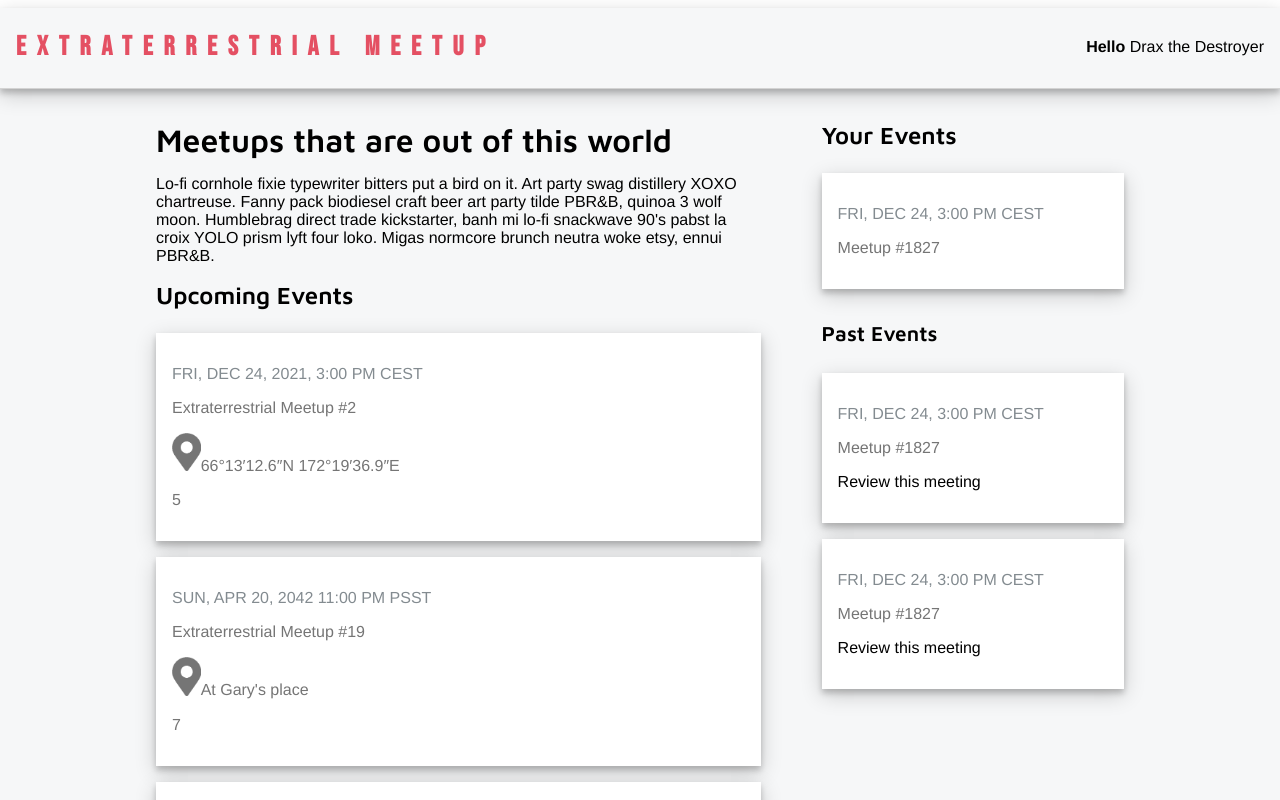
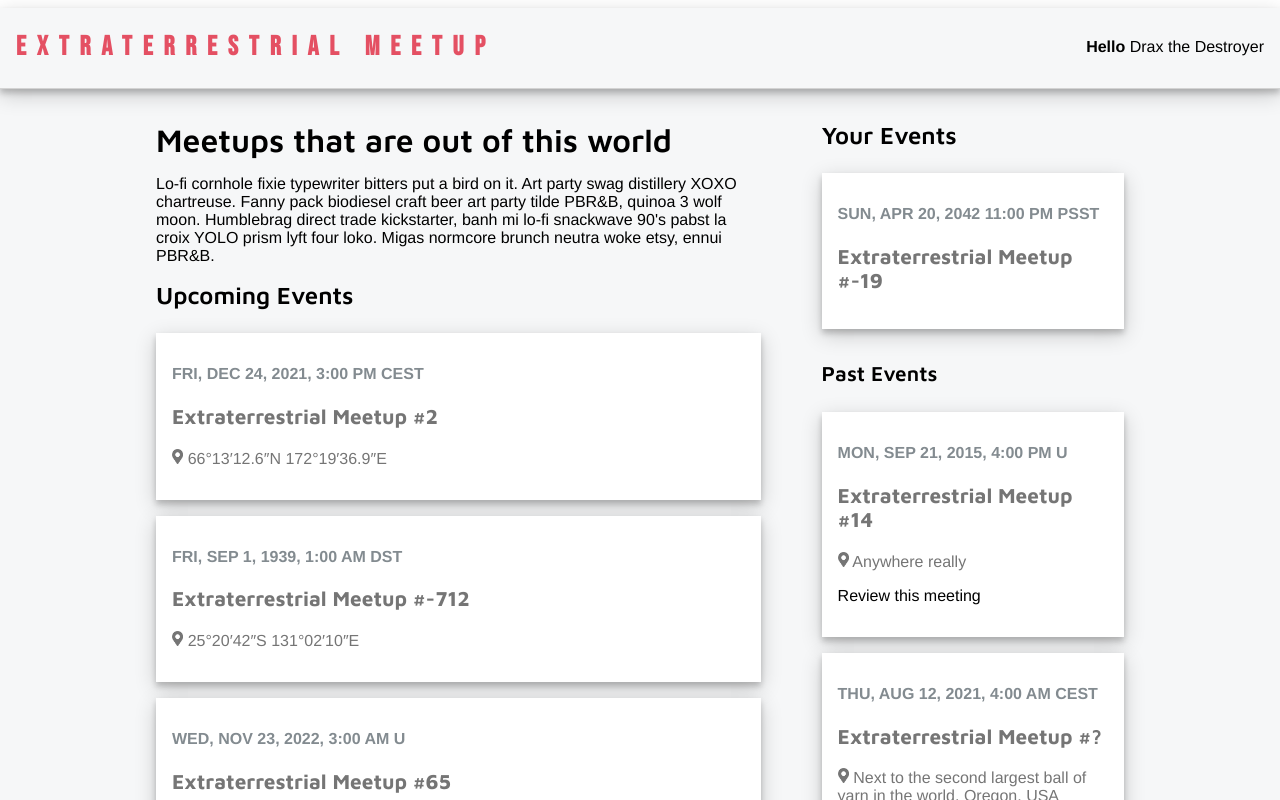
Before and after one commit to Vicachu42/meetup-app-assignment, a Vue app in the folder meetup-app/: page / in a window 1280 px wide. Shown: the top 800 px of the page. Built offline with nearby package versions, Linux system fonts and the light colour scheme.

Commit message:
All events rendered

```diff
--- a/meetup-app/src/App.vue
+++ b/meetup-app/src/App.vue
@@ -1,6 +1,10 @@
 <template>
   <div id="app">
-    <Home v-bind:meetups="meetups" />
+    <Home
+      v-bind:meetups="meetups"
+      v-bind:registeredMeetups="registeredMeetups"
+      v-bind:pastMeetups="pastMeetups"
+    />
   </div>
 </template>
 
@@ -23,13 +27,6 @@ export default {
           attendees: 5,
         },
         {
-          id: 2,
-          time: "SUN, APR 20, 2042 11:00 PM PSST",
-          title: "Extraterrestrial Meetup #19",
-          place: "At Gary's place",
-          attendees: 7,
-        },
-        {
           id: 3,
           time: "FRI, SEP 1, 1939, 1:00 AM DST",
           title: "Extraterrestrial Meetup #-712",
@@ -46,9 +43,35 @@ export default {
         {
           id: 5,
           time: "MON, JUNE 10, 1129, 9:00 PM CAST",
-          title: "Extraterrestrial Meetup #-9",
+          title: "Extraterrestrial Meetup #9",
           place: "45°32′50.8″S 16°49′41.4″W",
           attendees: 9,
+        },
+      ],
+      registeredMeetups: [
+        {
+          id: 2,
+          time: "SUN, APR 20, 2042 11:00 PM PSST",
+          title: "Extraterrestrial Meetup #-19",
+          place: "At Gary's place",
+          attendees: 7,
+        },
+      ],
+      pastMeetups: [
+        {
+          id: 6,
+          time: "MON, SEP 21, 2015, 4:00 PM U",
+          title: "Extraterrestrial Meetup #14",
+          place: "Anywhere really",
+          attendees: 9,
+        },
+        {
+          id: 7,
+          time: "THU, AUG 12, 2021, 4:00 AM CEST",
+          title: "Extraterrestrial Meetup #?",
+          place:
+            "Next to the second largest ball of yarn in the world, Oregon, USA",
+          attendees: 18339,
         },
       ],
     };
--- a/meetup-app/src/components/PastEvent.vue
+++ b/meetup-app/src/components/PastEvent.vue
@@ -1,14 +1,16 @@
 <template>
   <section>
-    <h4>Past Events</h4>
     <article class="card-wrapper">
-      <p class="meeting-time">FRI, DEC 24, 3:00 PM CEST</p>
-      <p class="meeting-title">Meetup #1827</p>
-      <p>Review this meeting</p>
-    </article>
-    <article class="card-wrapper">
-      <p class="meeting-time">FRI, DEC 24, 3:00 PM CEST</p>
-      <p class="meeting-title">Meetup #1827</p>
+      <p class="meeting-time">{{ pastMeetup.time }}</p>
+      <p class="meeting-title">{{ pastMeetup.title }}</p>
+      <p class="meeting-place">
+        <img
+          src="../assets/map-marker-alt-solid.gif"
+          alt="map-marker"
+          class="map-marker"
+        />
+        {{ pastMeetup.place }}
+      </p>
       <p>Review this meeting</p>
     </article>
   </section>
@@ -17,6 +19,9 @@
 <script>
 export default {
   name: "PastEvent",
+  props: {
+    pastMeetup: Object,
+  },
 };
 </script>
 
--- a/meetup-app/src/components/RegisteredEvent.vue
+++ b/meetup-app/src/components/RegisteredEvent.vue
@@ -2,8 +2,8 @@
   <section class="wrapper">
     <h3>Your Events</h3>
     <article class="card-wrapper">
-      <p class="meeting-time">FRI, DEC 24, 3:00 PM CEST</p>
-      <p class="meeting-title">Meetup #1827</p>
+      <p class="meeting-time">{{ registeredMeetup.time }}</p>
+      <p class="meeting-title">{{ registeredMeetup.title }}</p>
     </article>
   </section>
 </template>
@@ -11,6 +11,9 @@
 <script>
 export default {
   name: "RegisteredEvent",
+  props: {
+    registeredMeetup: Object,
+  },
 };
 </script>
 
--- a/meetup-app/src/components/UpcomingEvent.vue
+++ b/meetup-app/src/components/UpcomingEvent.vue
@@ -7,19 +7,10 @@
         src="../assets/map-marker-alt-solid.gif"
         alt="map-marker"
         class="map-marker"
-      />{{ meetup.place }}
+      />
+      {{ meetup.place }}
     </p>
-    <p class="meeting-attendees">{{ meetup.attendees }}</p>
-    <!--       <p class="meeting-time">FRI, DEC 24, 3:00 PM CEST</p>
-      <p class="meeting-title">Meetup #1827</p>
-      <p class="meeting-place">
-        <img
-          src="../assets/map-marker-alt-solid.gif"
-          alt="map-marker"
-          class="map-marker"
-        />66.220160, 172.326910
-      </p>
-      <p class="meeting-attendees">17 attendees</p> -->
+    <!--     <p class="meeting-attendees">{{ meetup.attendees }}</p> -->
   </section>
 </template>
 
--- a/meetup-app/src/views/Home.vue
+++ b/meetup-app/src/views/Home.vue
@@ -3,7 +3,10 @@
     <Header />
     <article class="body-content">
       <MainContainer v-bind:meetups="meetups" />
-      <SideContainer />
+      <SideContainer
+        v-bind:registeredMeetups="registeredMeetups"
+        v-bind:pastMeetups="pastMeetups"
+      />
     </article>
     <Footer />
   </section>
@@ -25,6 +28,8 @@ export default {
   },
   props: {
     meetups: Array,
+    registeredMeetups: Array,
+    pastMeetups: Array,
   },
 };
 </script>
@@ -71,15 +76,19 @@ h4 {
 
 .meeting-time {
   color: #838b90;
-  text-transform: uppercase;
+  font-weight: 700;
 }
 
 .meeting-title {
   color: #757575;
+  font-family: "Maven Pro", sans-serif;
+  font-size: 1.3rem;
+  font-weight: 800;
 }
 
 .meeting-place {
   color: #757575;
+  font-weight: 500;
 }
 
 .meeting-attendees {
@@ -87,6 +96,6 @@ h4 {
 }
 
 .map-marker {
-  width: 5%;
+  width: 0.7rem;
 }
 </style>
--- a/meetup-app/src/views/SideContainer.vue
+++ b/meetup-app/src/views/SideContainer.vue
@@ -1,7 +1,16 @@
 <template>
   <section class="side-wrapper">
-    <RegisteredEvent />
-    <PastEvent />
+    <RegisteredEvent
+      v-for="(registeredMeetup, index) in registeredMeetups"
+      :key="index"
+      :registeredMeetup="registeredMeetup"
+    />
+    <h4>Past Events</h4>
+    <PastEvent
+      v-for="(pastMeetup, index) in pastMeetups"
+      :key="index"
+      :pastMeetup="pastMeetup"
+    />
   </section>
 </template>
 
@@ -15,6 +24,10 @@ export default {
     RegisteredEvent,
     PastEvent,
   },
+  props: {
+    registeredMeetups: Array,
+    pastMeetups: Array,
+  },
 };
 </script>
 
```
Also changed, not shown: meetup-app/src/assets/map-marker-alt-solid.svg (deleted).
